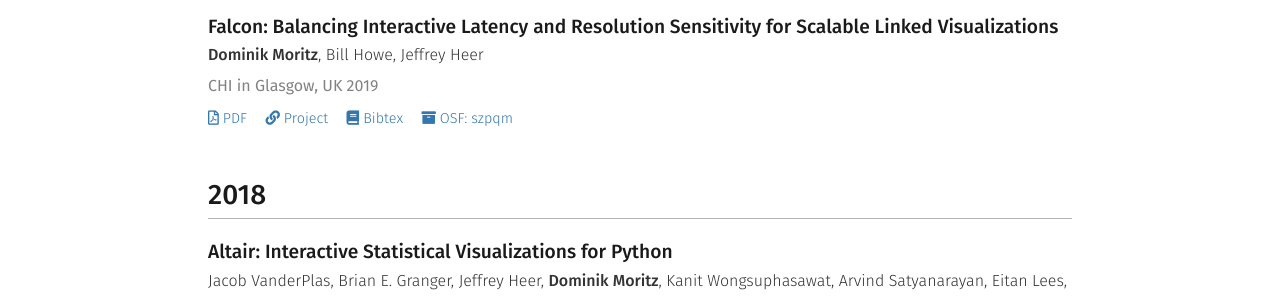
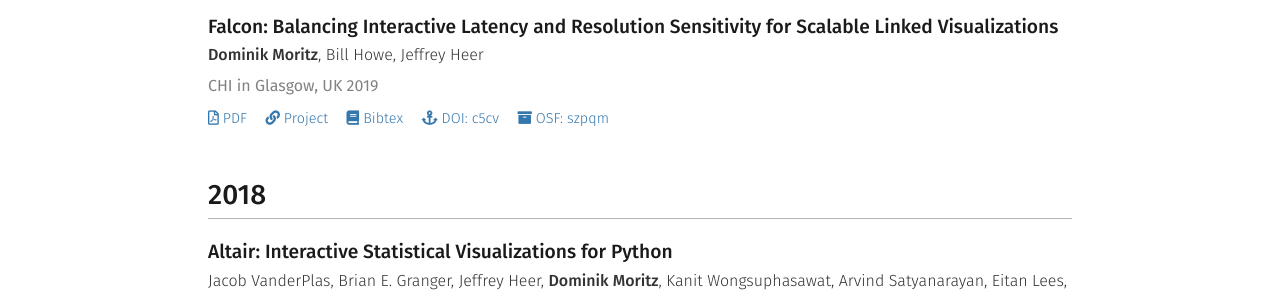
Before and after one commit to domoritz/domoritz.github.io, a Jekyll site: the page built from publications.md, in a window 1280 px wide and 900 px high. Shown: the part 384-682 px from the top of the window. Built offline with Jekyll 4.4.1, drawn with Linux system fonts in a browser that asks for light colours; nearby versions of some CDN libraries.

Commit message:
Update Falcon DOI

```diff
--- a/_data/publications.yml
+++ b/_data/publications.yml
@@ -18,7 +18,8 @@
 - id: falcon
   title: "Falcon: Balancing Interactive Latency and Resolution Sensitivity for Scalable Linked Visualizations"
   year: 2019
-  doi: 10.1145/3290605
+  doi: 10.1145/3290605.3300924
+  short_doi: c5cv
   osf: szpqm
   pdf: /papers/2019-Falcon-CHI.pdf
   authors:
```
